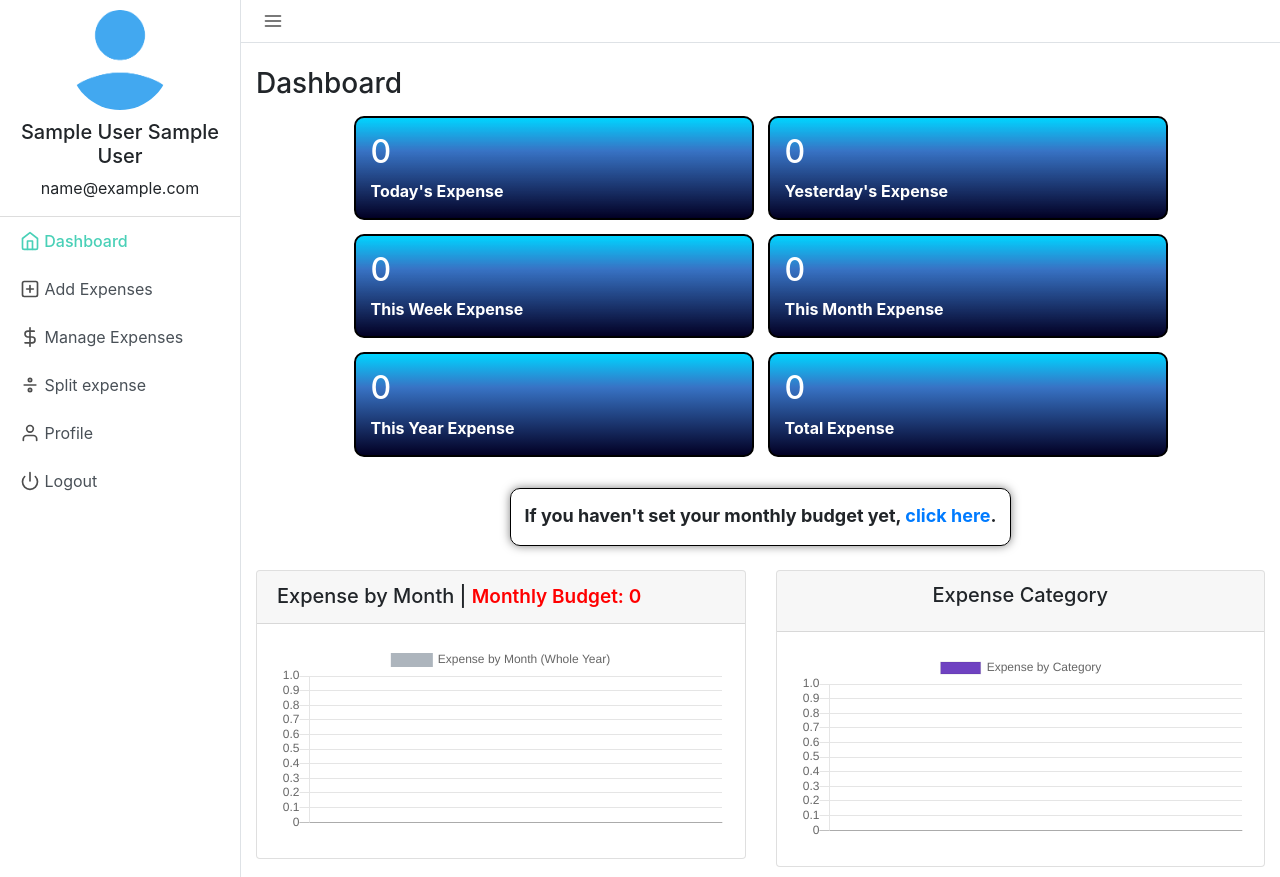
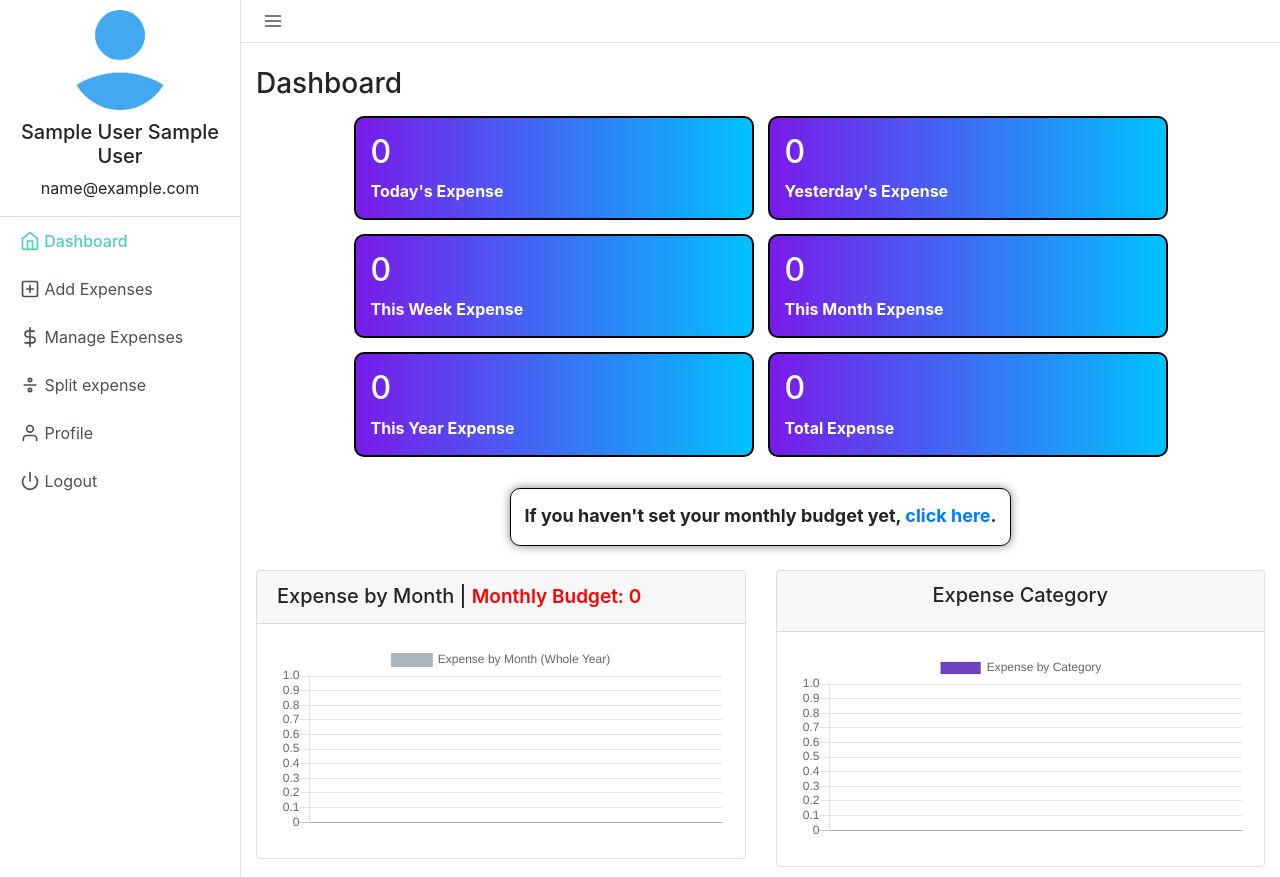
Before and after one commit to Amruta-2476/daily-expense-tracker, a PHP site: page / in a window 1280 px wide. Run offline with PHP 8.4, Linux system fonts and the light colour scheme; the visitor is signed in with stand-in values (Sample User, id 1); data that the repository does not hold is empty.

Commit message:
changed some colour

```diff
--- a/css/style.css
+++ b/css/style.css
@@ -81,7 +81,7 @@ body {
   border-radius: 10px;
   margin: 7px;
   background: rgb(2,0,36);
-background: linear-gradient(0deg, rgba(2,0,36,1) 0%, rgba(33,99,190,0.8995973389355743) 67%, rgba(0,212,255,1) 100%);
+  background: linear-gradient(90deg, #791BE9 0%, #00C2FF 100%);
   color: white;
   font-weight: bold;
 }
```
